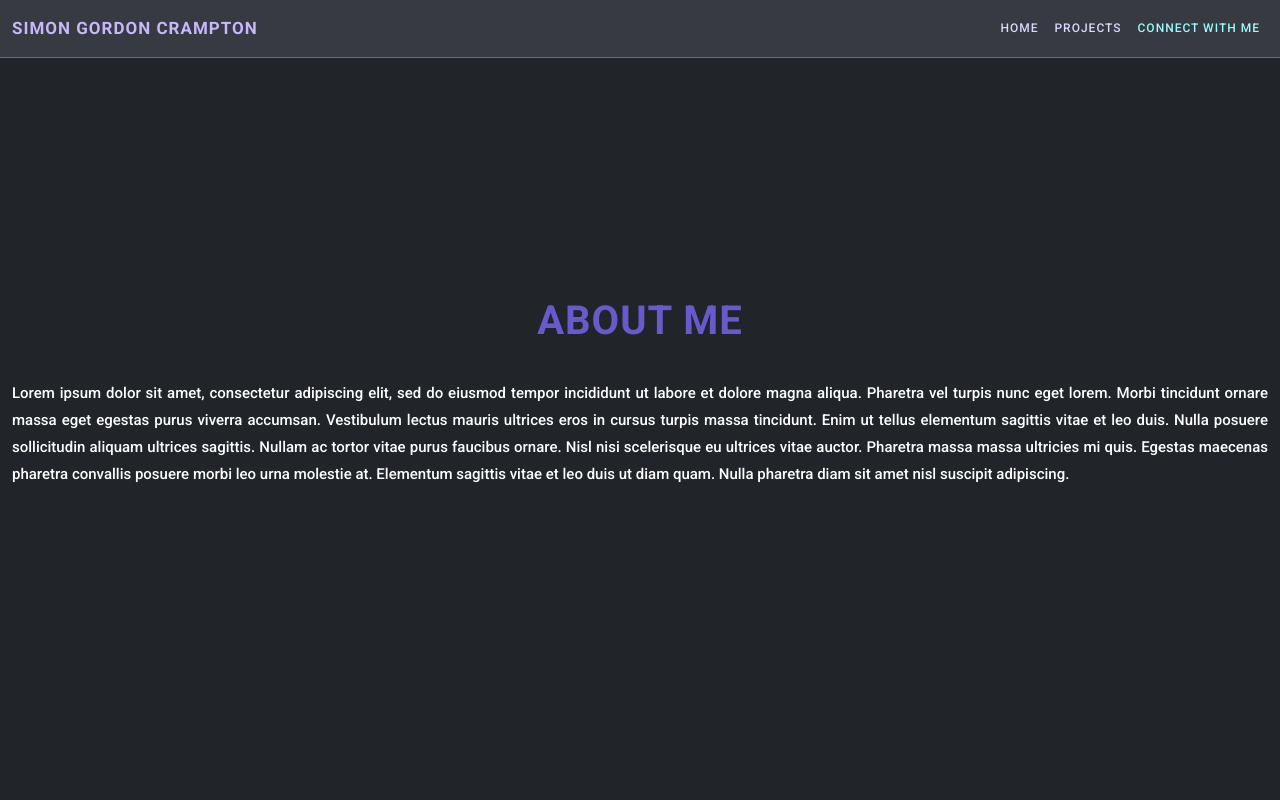
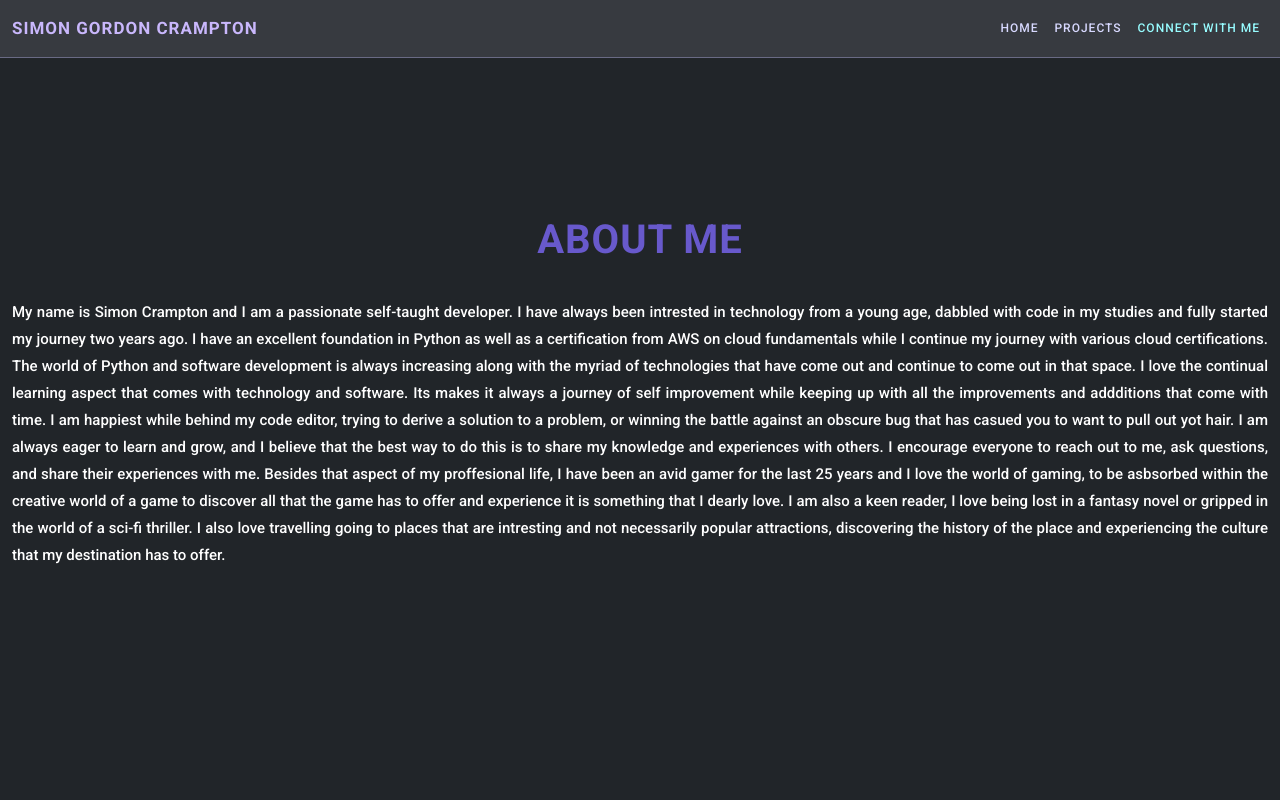
Before and after one commit to DragonSGC/DragonSGC.github.io, a plain HTML site: page index.html in a window 1280 px wide. Shown: the top 800 px of the page. Drawn offline with Linux system fonts and the light colour scheme.

Commit message:
updated about me section

```diff
--- a/index.html
+++ b/index.html
@@ -33,8 +33,6 @@
     </div>
   </nav>
 
-
-
     <section id="home">
         <div class="container-fluid">
             <div class="row">
@@ -44,11 +42,22 @@
                     </div>
                     <br/>
                     <p>
-                       Lorem ipsum dolor sit amet, consectetur adipiscing elit, sed do eiusmod tempor incididunt ut labore et dolore magna aliqua.
-                       Pharetra vel turpis nunc eget lorem. Morbi tincidunt ornare massa eget egestas purus viverra accumsan. Vestibulum lectus mauris
-                       ultrices eros in cursus turpis massa tincidunt. Enim ut tellus elementum sagittis vitae et leo duis. Nulla posuere sollicitudin aliquam ultrices sagittis.
-                       Nullam ac tortor vitae purus faucibus ornare. Nisl nisi scelerisque eu ultrices vitae auctor. Pharetra massa massa ultricies mi quis.
-                       Egestas maecenas pharetra convallis posuere morbi leo urna molestie at. Elementum sagittis vitae et leo duis ut diam quam. Nulla pharetra diam sit amet nisl suscipit adipiscing.
+                      My name is Simon Crampton and I am a passionate self-taught developer. I have always been intrested in technology from a young age, dabbled with code in my studies
+                      and fully started my journey two years ago. I have an excellent foundation in Python as well as a certification from AWS on cloud fundamentals while I continue my
+                      journey with various cloud certifications.
+
+                      The world of Python and software development is always increasing along with the myriad of technologies that have come out and continue to come out in that space.
+                      I love the continual learning aspect that comes with technology and software. Its makes it always a journey of self improvement while keeping up with all the improvements
+                      and addditions that come with time.
+
+                      I am happiest while behind my code editor, trying to derive a solution to a problem, or winning the battle against an obscure bug that has casued you to want to pull out yot hair.
+                      I am always eager to learn and grow, and I believe that the best way to do this is to share my knowledge and experiences with others. I encourage everyone to reach out to me,
+                      ask questions, and share their experiences with me.
+
+                      Besides that aspect of my proffesional life, I have been an avid gamer for the last 25 years and I love the world of gaming, to be asbsorbed within the creative world of a game
+                      to discover all that the game has to offer and experience it is something that I dearly love. I am also a keen reader, I love being lost in a fantasy novel or gripped in the world of
+                      a sci-fi thriller. I also love travelling going to places that are intresting and not necessarily popular attractions, discovering the history of the place and experiencing the culture
+                      that my destination has to offer.
                     </p>
                 </div>
             </div>
```
